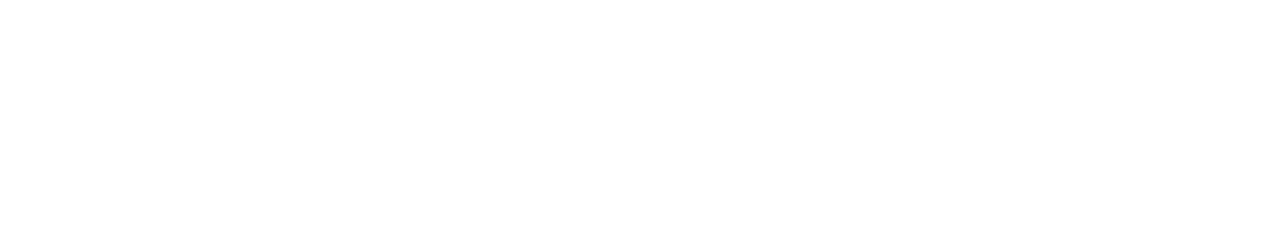
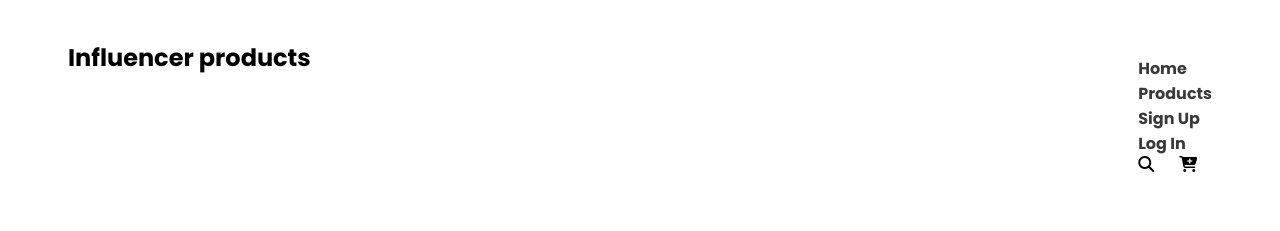
Before and after one commit to faiji31/Influencer_Gear_Project, a plain HTML site: page index.html in a window 1280 px wide. Drawn offline with Linux system fonts and the light colour scheme; a web font is replaced by a local one.

Commit message:
4th commit

```diff
--- a/index.html
+++ b/index.html
@@ -0,0 +1,43 @@
+<!DOCTYPE html>
+<html lang="en">
+
+<head>
+    <meta charset="UTF-8">
+    <meta name="viewport" content="width=device-width, initial-scale=1.0">
+    <style>
+        @import url('https://fonts.googleapis.com/css2?family=Fira+Sans:ital,wght@0,100;0,200;0,300;0,400;0,500;0,600;0,700;0,800;0,900;1,100;1,200;1,300;1,400;1,500;1,600;1,700;1,800;1,900&family=Inter:ital,opsz,wght@0,14..32,100..900;1,14..32,100..900&family=Open+Sans:ital,wght@0,300..800;1,300..800&family=Playfair+Display:ital,wght@0,400..900;1,400..900&family=Poppins:ital,wght@0,100;0,200;0,300;0,400;0,500;0,600;0,700;0,800;0,900;1,100;1,200;1,300;1,400;1,500;1,600;1,700;1,800;1,900&family=Raleway:ital,wght@0,100..900;1,100..900&family=Work+Sans:ital,wght@0,100..900;1,100..900&display=swap');
+    </style>
+
+    <link rel="stylesheet" href="style.css">
+    <title>Influencer Gear</title>
+    <link rel="stylesheet" href="https://cdnjs.cloudflare.com/ajax/libs/font-awesome/6.7.2/css/all.min.css">
+</head>
+
+<body class="poppins-regular">
+    <header class="nav-section">
+        <nav class="nav">
+            <div class="logo">Influencer products</div>
+            <div class="navbar">
+                <ul>
+                    <li><a href="">Home</a></li>
+                    <li><a href="">Products</a></li>
+                    <li><a href="">Sign Up</a></li>
+                    <li><a href="">Log In</a></li>
+                    <div class="fonta">
+                        <i class="fa-solid fa-magnifying-glass"></i>
+                    <i class="fa-solid fa-cart-plus"></i>
+                    </div>
+                </ul>
+            </div>
+        </nav>
+
+    </header>
+    <main>
+
+    </main>
+    <footer>
+
+    </footer>
+</body>
+
+</html>
--- a/style.css
+++ b/style.css
@@ -15,8 +15,24 @@ ul li{
 }
 li a{
     text-decoration: none;
+    font-size: 16px;
+    font-weight:700;
+    color: #3A3A3A;
 }
 .nav{
     display: flex;
     justify-content: space-between;
 }
+.fonta{
+    display: flex;
+    gap: 25px;
+
+}
+.fonta
+.navbar ul{
+    display: flex;
+    gap:25px;
+}
+.nav-section{
+    margin: 40px 60px;
+}
```
